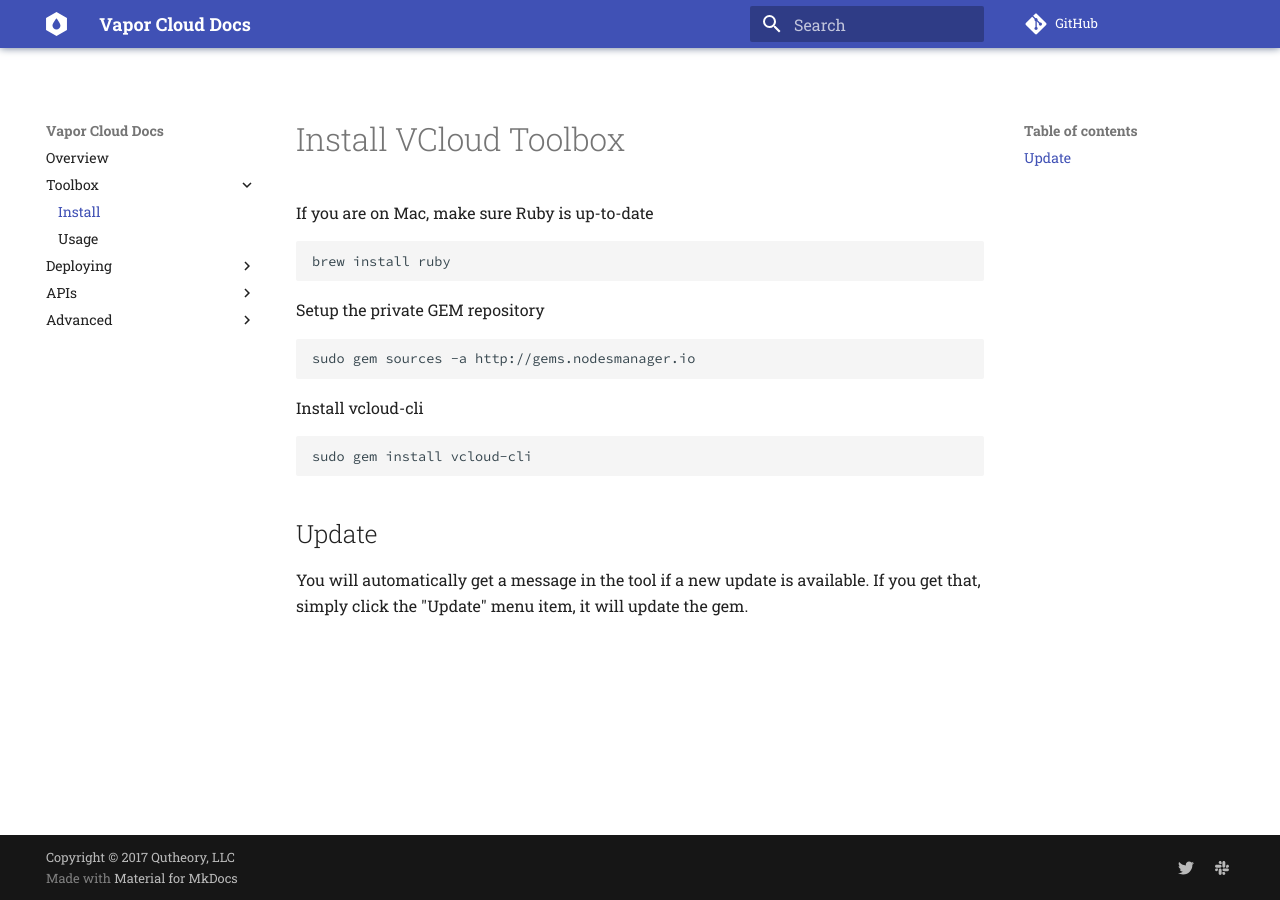
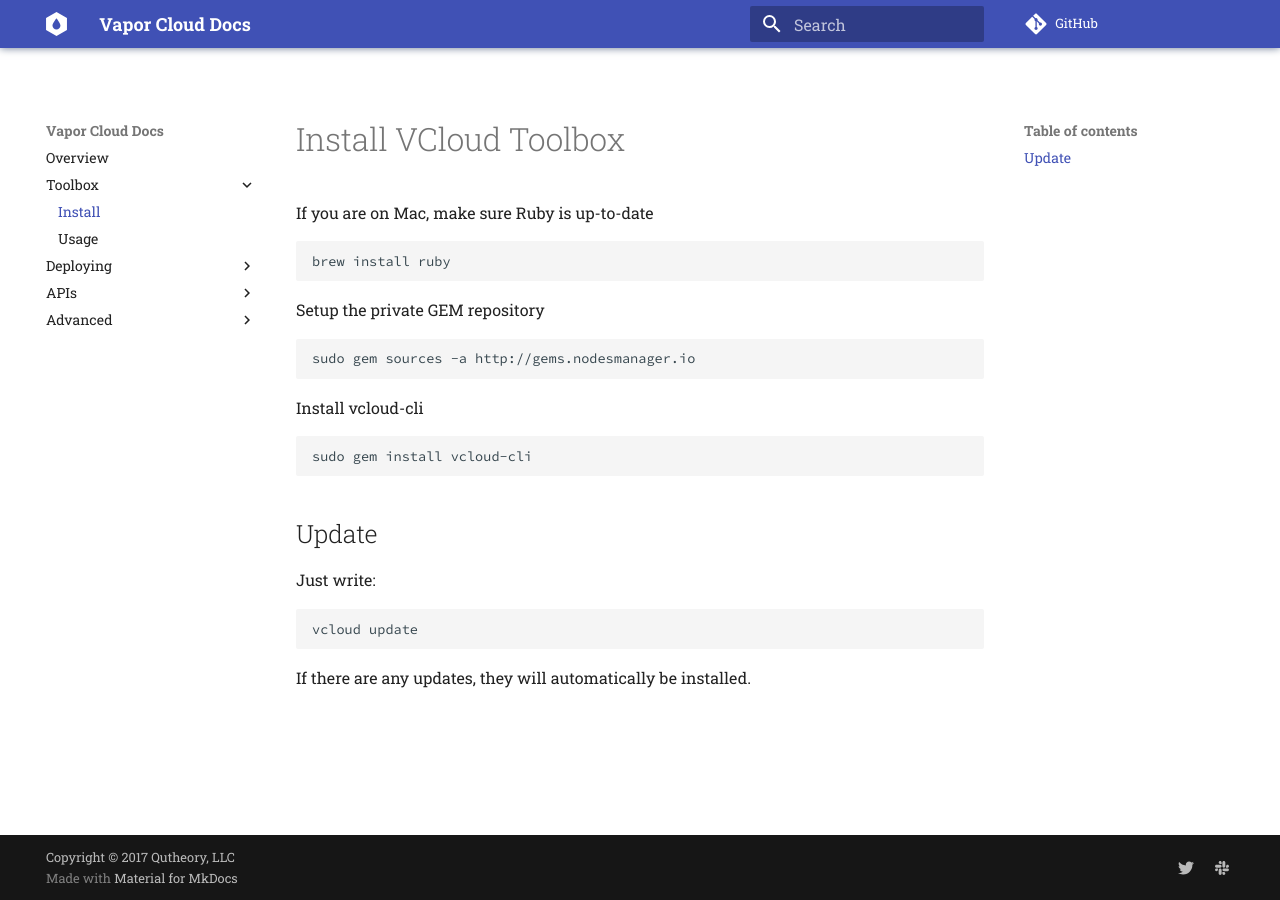
Before and after one commit to qutheory/cloud-documentation, an MkDocs documentation site: the page built from docs/toolbox/install.md, in a window 1280 px wide. Built offline with MkDocs 1.6.1 and Material for MkDocs 9.7.7, drawn with Linux system fonts in a browser that asks for light colours; comment, search, counter and statistics services are not loaded; old or Windows-style settings are respelled for this version of MkDocs.

Commit message:
Changing update docs

````diff
--- a/docs/toolbox/install.md
+++ b/docs/toolbox/install.md
@@ -20,6 +20,10 @@
 
 ## Update
 
-You will automatically get a message in the tool if a new update is
-available. If you get that, simply click the "Update" menu item, it will
-update the gem.
+Just write:
+
+```
+vcloud update
+```
+
+If there are any updates, they will automatically be installed.
````
